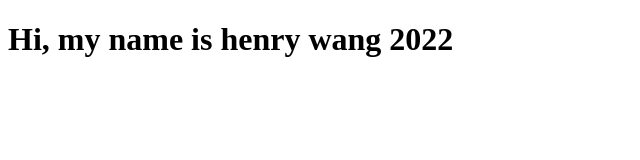
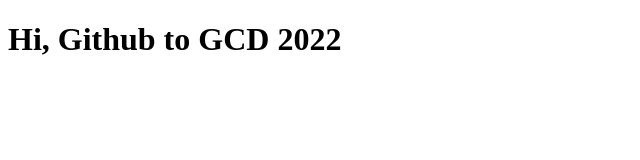
Before and after one commit to wlbwxbsmu/Assignment-3, a plain HTML site: page index.html in a window 1280 px wide. Shown: the whole page, without its empty margins (0-640 px from the left). Drawn offline with Linux system fonts and the light colour scheme.

Commit message:
Update index.html

```diff
--- a/index.html
+++ b/index.html
@@ -7,6 +7,6 @@
     <title>Docker simple webserver</title>
 </head>
 <body>
-    <h1>Hi, my name is henry wang 2022</h1>
+    <h1>Hi, Github to GCD 2022</h1>
 </body>
 </html>
```
